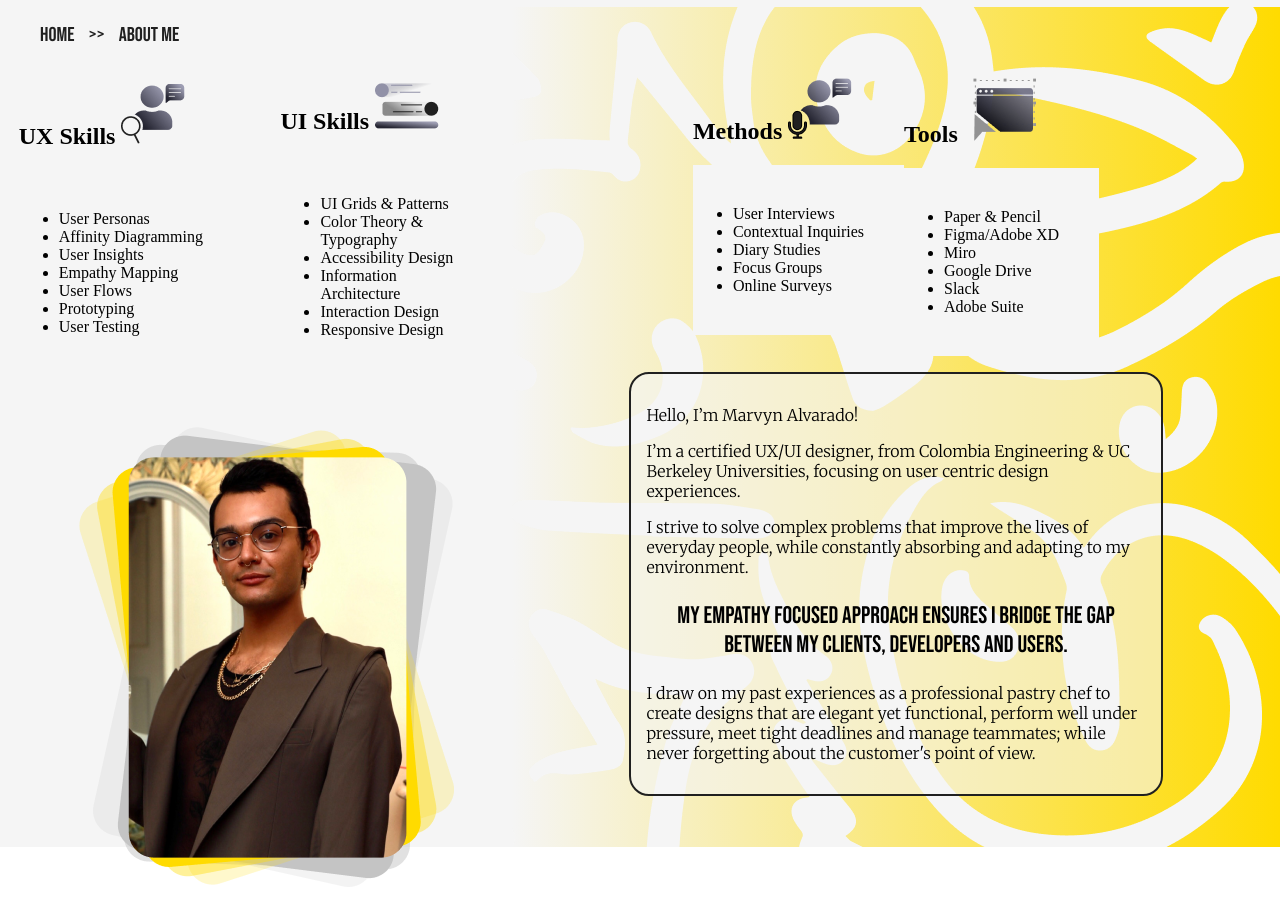
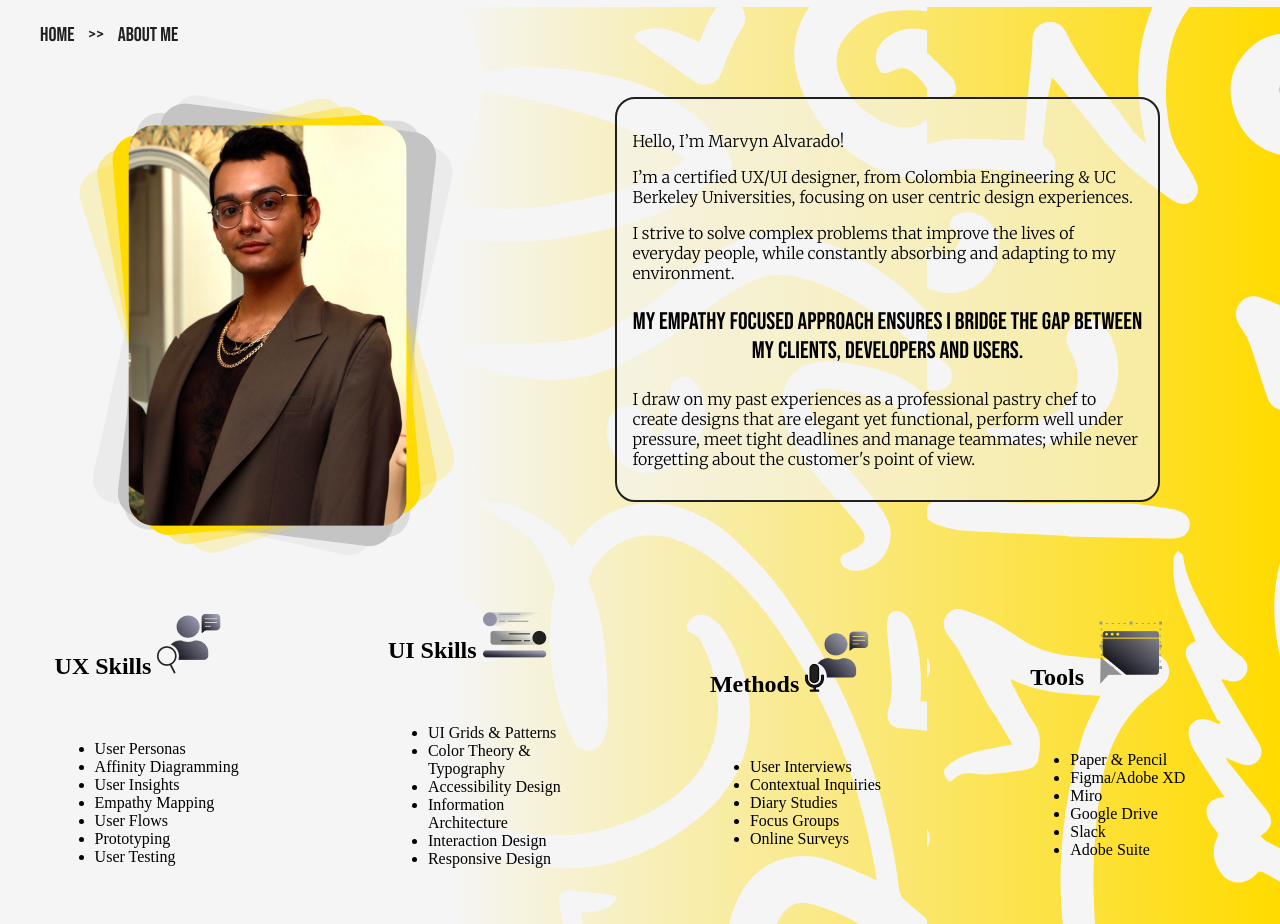
Before and after one commit to MarvynA/Marvyn-Portfolio, a plain HTML site: page about.html in a window 1280 px wide. Shown: the part 43-967 px from the top of the page. Drawn offline with nearby package versions, Linux system fonts and the light colour scheme.

Commit message:
Media Query Update
added media query

```diff
--- a/about.css
+++ b/about.css
@@ -39,16 +39,19 @@ font-style: italic;
 }
 /* Nav Bar End */
 
+main {
+background-image: url(images/Doodles.png), linear-gradient(to right, #f5f5f5 35%, #FFDB00);
+}
+
 .pagelayout {
 display: flex;
 justify-content: center;
-height:105vh;
 }
 
 /* Left Side Layout Start*/
 #PictureSection {
-background-color:#f5f5f5;
-width: 40%;
+/* background-color:#f5f5f5; */
+/* width: 40%; */
 }
 
 #profilepic {
@@ -77,8 +80,8 @@ font-size: 15pt;
 
 /* Right Side Layout Starts */
 #AboutMeSection {
-width: 60%;
-background-image: url(images/Doodles.png), linear-gradient(to right, #f5f5f5 , #FFDB00);
+/* width: 60%; */
+/* background-image: url(images/Doodles.png), linear-gradient(to right, #f5f5f5 , #FFDB00); */
 }
 
 #AboutMeSection {
@@ -106,14 +109,12 @@ text-align: center;
 letter-spacing: 2%;
 }
 
-.SkillsSection {
+.Skills{
 display: flex;
-flex-direction: row;
 justify-content: space-around;
+align-items: center;
 }
 
 .nestedlist {
-background-color: #f5f5f5;
 padding: 40px;
-/* display: none; */
 }
--- a/about.html
+++ b/about.html
@@ -19,7 +19,9 @@
   <!--fonts-->
   <link rel="preconnect" href="https://fonts.googleapis.com">
   <link rel="preconnect" href="https://fonts.gstatic.com" crossorigin>
-  <link href="https://fonts.googleapis.com/css2?family=Bebas+Neue&family=Merriweather:ital,wght@0,300;0,400;1,300&display=swap" rel="stylesheet">
+  <link
+    href="https://fonts.googleapis.com/css2?family=Bebas+Neue&family=Merriweather:ital,wght@0,300;0,400;1,300&display=swap"
+    rel="stylesheet">
 </head>
 
 <body>
@@ -43,7 +45,7 @@
   <!-- Nav Bar End -->
 
 
-
+  <main>
     <section class="pagelayout">
 
       <div id="PictureSection">
@@ -54,8 +56,8 @@
           <li>About Me</li>
         </ul>
 
-     <div class="SkillsSection">
-      <!-- UX Skills -->
+        <!-- <div class="SkillsSection">
+      UX Skills
        <div class="individualskills">
          <h2>UX Skills <span> <img id="UX-Skills" src="images/UX Skills.png"></span> </h2>
          <ul class="nestedlist">
@@ -63,14 +65,14 @@
          </ul>
        </div>
 
-      <!-- UI Skills -->
+      UI Skills
        <div class="individualskills">
          <h2>UI Skills <span> <img id="UI-Skills" src="images/UI Skills.png"> </span> </h2>
          <ul class="nestedlist">
            <li>UI Grids & Patterns</li> <li>Color Theory & <br> Typography</li> <li>Accessibility Design</li> <li>Information <br> Architecture</li> <li>Interaction Design</li> <li>Responsive Design</li>
          </ul>
        </div>
-     </div>
+     </div> -->
 
         <img id="profilepic" src="images/picture.png">
 
@@ -79,8 +81,8 @@
 
       <div id="AboutMeSection">
 
-     <div class="SkillsSection">
-       <!-- Methods -->
+        <!-- <div class="SkillsSection">
+       Methods
        <div class="individualskills">
          <h2>Methods <span> <img id="Methods" src="images/Methods.png"> </span> </h2>
          <ul class="nestedlist">
@@ -88,21 +90,28 @@
          </ul>
        </div>
 
-       <!-- Tools -->
+       Tools
        <div class="individualskills">
           <h2>Tools <span> <img id ="Tools" src="images/Tools.png"> </span> </h2>
          <ul class="nestedlist">
            <li>Paper & Pencil</li> <li>Figma/Adobe XD</li> <li>Miro</li> <li> Google Drive</li> <li>Slack</li> <li>Adobe Suite</li>
          </ul>
        </div>
-     </div>
+
+     </div> -->
 
         <div id="bio">
           <p>Hello, I’m Marvyn Alvarado!</p>
-       <p>I’m a certified UX/UI designer, from Colombia Engineering & UC Berkeley Universities, focusing on user centric design experiences. </p>
-       <p>I strive to solve complex problems that improve the lives of everyday people, while constantly absorbing and adapting to my environment.</p>
-       <p id="callout">My empathy focused approach ensures I bridge the gap between my clients, developers and users.</p>
-       <p>I draw on my past experiences as a professional pastry chef to create designs that are elegant yet functional, perform well under pressure, meet tight deadlines and manage teammates; while never forgetting about the customer's point of view. </p>
+          <p>I’m a certified UX/UI designer, from Colombia Engineering & UC Berkeley Universities, focusing on user
+            centric design experiences. </p>
+          <p>I strive to solve complex problems that improve the lives of everyday people, while constantly absorbing
+            and
+            adapting to my environment.</p>
+          <p id="callout">My empathy focused approach ensures I bridge the gap between my clients, developers and users.
+          </p>
+          <p>I draw on my past experiences as a professional pastry chef to create designs that are elegant yet
+            functional, perform well under pressure, meet tight deadlines and manage teammates; while never forgetting
+            about the customer's point of view. </p>
         </div>
 
       </div>
@@ -111,13 +120,72 @@
 
     </section>
 
+    <section class="Skills">
+
+      <!-- UX Skills -->
+      <div class="individualskills">
+        <h2>UX Skills <span> <img id="UX-Skills" src="images/UX Skills.png"></span> </h2>
+        <ul class="nestedlist">
+          <li>User Personas</li>
+          <li>Affinity Diagramming</li>
+          <li>User Insights</li>
+          <li>Empathy Mapping</li>
+          <li>User Flows</li>
+          <li>Prototyping</li>
+          <li>User Testing</li>
+        </ul>
+      </div>
+
+      <!-- UI Skills -->
+      <div class="individualskills">
+        <h2>UI Skills <span> <img id="UI-Skills" src="images/UI Skills.png"> </span> </h2>
+        <ul class="nestedlist">
+          <li>UI Grids & Patterns</li>
+          <li>Color Theory & <br> Typography</li>
+          <li>Accessibility Design</li>
+          <li>Information <br> Architecture</li>
+          <li>Interaction Design</li>
+          <li>Responsive Design</li>
+        </ul>
+      </div>
+
+
+      <!-- Methods -->
+      <div class="individualskills">
+        <h2>Methods <span> <img id="Methods" src="images/Methods.png"> </span> </h2>
+        <ul class="nestedlist">
+          <li>User Interviews</li>
+          <li>Contextual Inquiries</li>
+          <li>Diary Studies</li>
+          <li>Focus Groups</li>
+          <li>Online Surveys</li>
+        </ul>
+      </div>
+
+      <!-- Tools -->
+      <div class="individualskills">
+        <h2>Tools <span> <img id="Tools" src="images/Tools.png"> </span> </h2>
+        <ul class="nestedlist">
+          <li>Paper & Pencil</li>
+          <li>Figma/Adobe XD</li>
+          <li>Miro</li>
+          <li> Google Drive</li>
+          <li>Slack</li>
+          <li>Adobe Suite</li>
+        </ul>
+      </div>
+
+
 
 
     </section>
+  </main>
+
+
+
 
   <!-- /* JQuery */ -->
-<script src="https://code.jquery.com/jquery-3.6.0.js"
-integrity="sha256-H+K7U5CnXl1h5ywQfKtSj8PCmoN9aaq30gDh27Xc0jk="
+  <script src="https://code.jquery.com/jquery-3.6.0.js" integrity="sha256-H+K7U5CnXl1h5ywQfKtSj8PCmoN9aaq30gDh27Xc0jk="
     crossorigin="anonymous"> </script>
   <script src="script.js"></script>
 
--- a/style.css
+++ b/style.css
@@ -162,3 +162,13 @@ margin-top: -1;
 transform: scale(1.1)
 }
 /* Right Side Layout Ends */
+
+@media only screen
+and (min-width:320px)
+and (max-width:1200px)
+{
+header {
+    flex-direction: column;
+    height: 100%;
+}
+}
```
Lines whose indentation alone changed are shown as unchanged.
